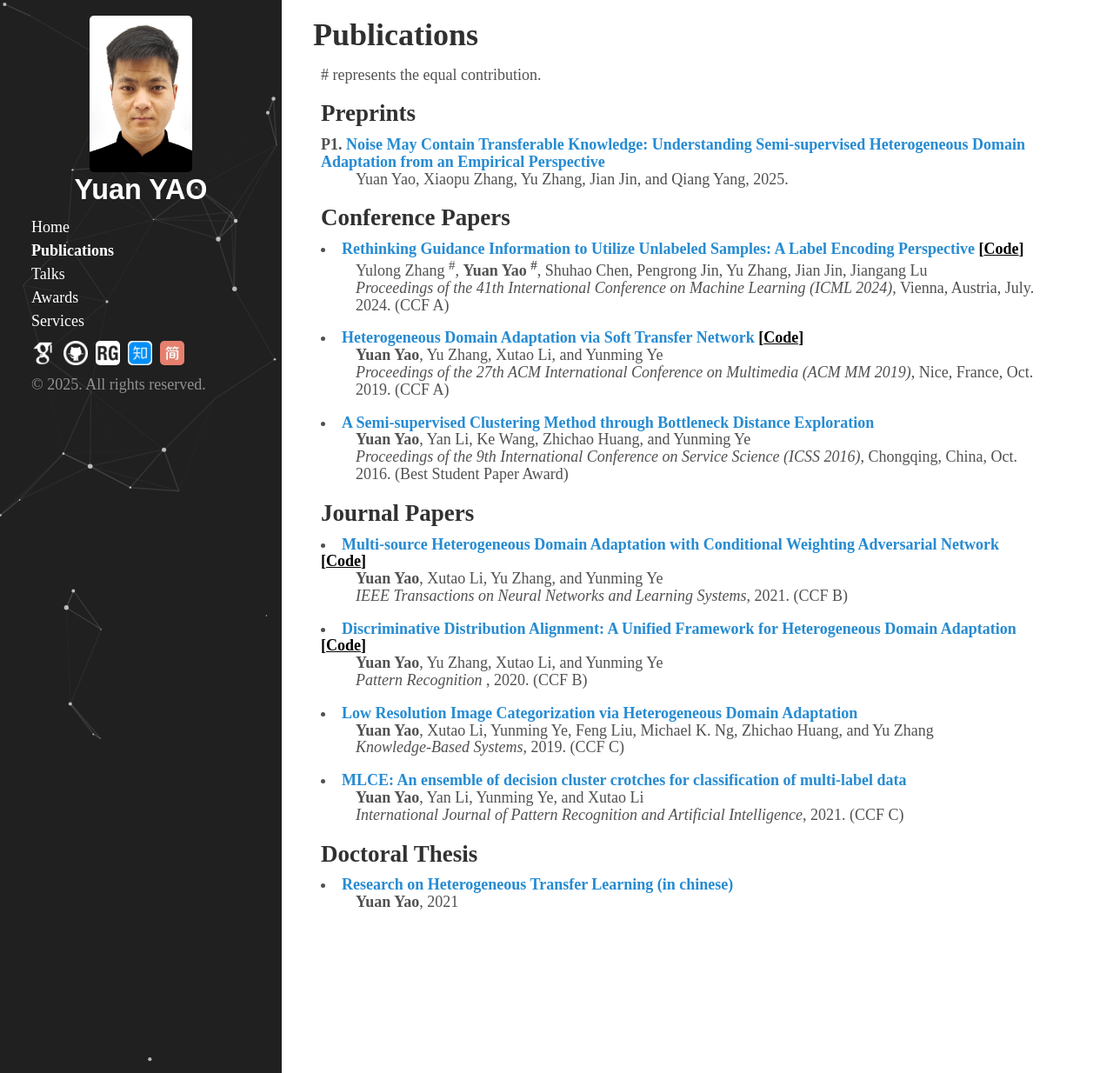
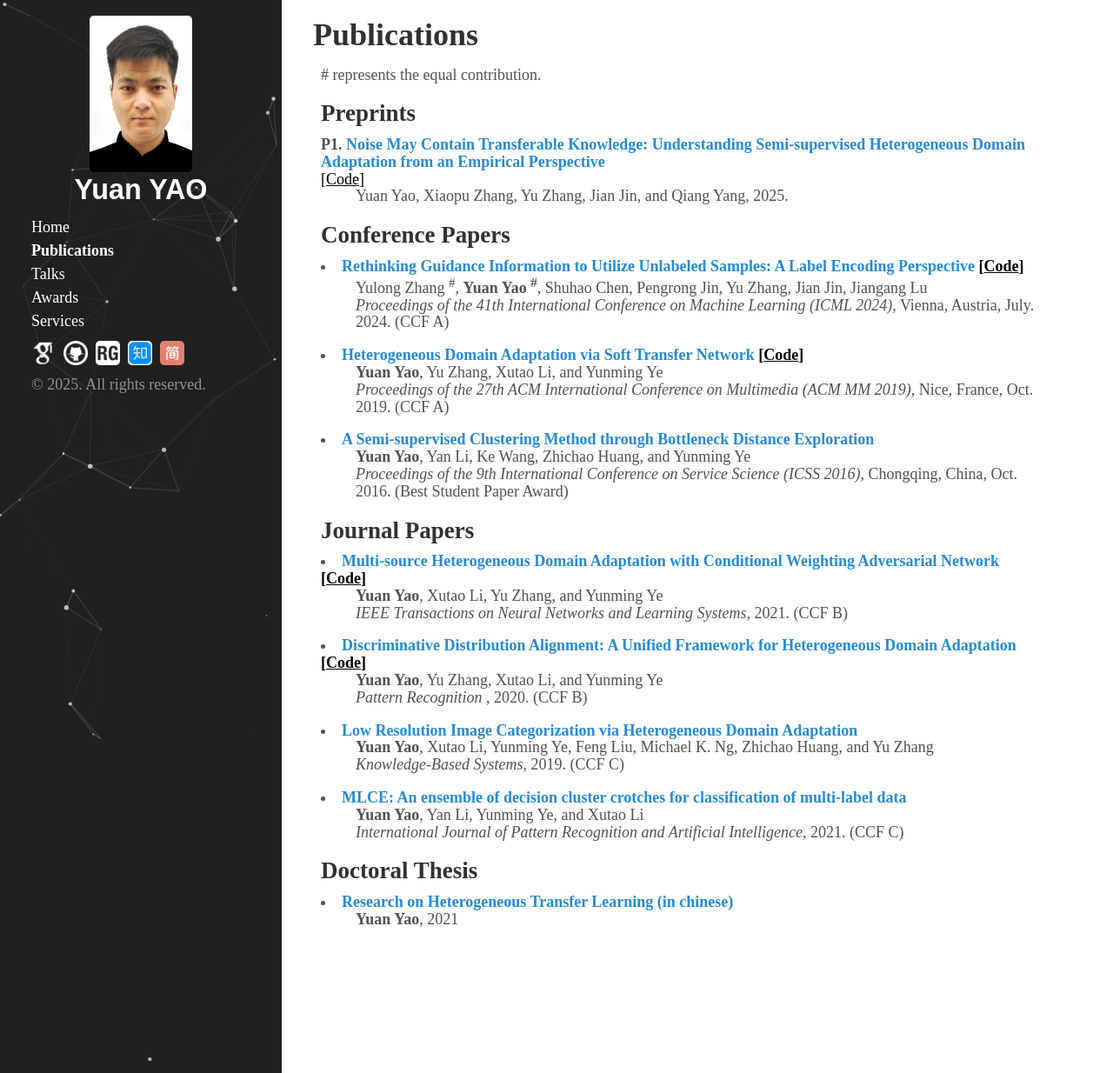
Before and after one commit to yyyaoyuan/yyyaoyuan.github.io, a Jekyll site: the page built from publications.html, in a window 1280 px wide and 1234 px high. Shown: the whole window at 87% size. Built offline with Jekyll 4.4.1, drawn with Linux system fonts in a browser that asks for light colours.

Commit message:
Update publications.html

```diff
--- a/publications.html
+++ b/publications.html
@@ -39,8 +39,11 @@ pgorder: 1
 
 <h2>Preprints</h2>
 <dl>
-<dt><b>P1</b>. <a href="https://arxiv.org/abs/2502.13573" target=&ldquo;blank&rdquo;>Noise May Contain Transferable Knowledge: Understanding Semi-supervised Heterogeneous Domain Adaptation from an Empirical Perspective</a></dt>
-<dd><p>
+<dt>
+  <b>P1</b>. <a href="https://arxiv.org/abs/2502.13573" target=&ldquo;blank&rdquo;>Noise May Contain Transferable Knowledge: Understanding Semi-supervised Heterogeneous Domain Adaptation from an Empirical Perspective</a></dt>
+  <a href="https://github.com/zhangyl660/LERM" style="color:Black;" target=&ldquo;blank&rdquo;>[<u>Code</u>]</a>
+<dd>
+  <p>
 Yuan Yao, Xiaopu Zhang, Yu Zhang, Jian Jin, and Qiang Yang, 2025.</p></dd>
 </dl>
 
@@ -50,7 +53,7 @@ Yuan Yao, Xiaopu Zhang, Yu Zhang, Jian Jin, and Qiang Yang, 2025.</p></dd>
 <dl>
   <dt>
   <li>  <a href="https://arxiv.org/abs/2406.02862" target=&ldquo;blank&rdquo;>Rethinking Guidance Information to Utilize Unlabeled Samples: A Label Encoding Perspective</a>
-    <a href="https://github.com/zhangyl660/LERM" style="color:Black;" target=&ldquo;blank&rdquo;>[<u>Code</u>]</a>
+    <a href="https://github.com/yyyaoyuan/SHDA" style="color:Black;" target=&ldquo;blank&rdquo;>[<u>Code</u>]</a>
   </li>
   </dt>
 <dd><p>
```
